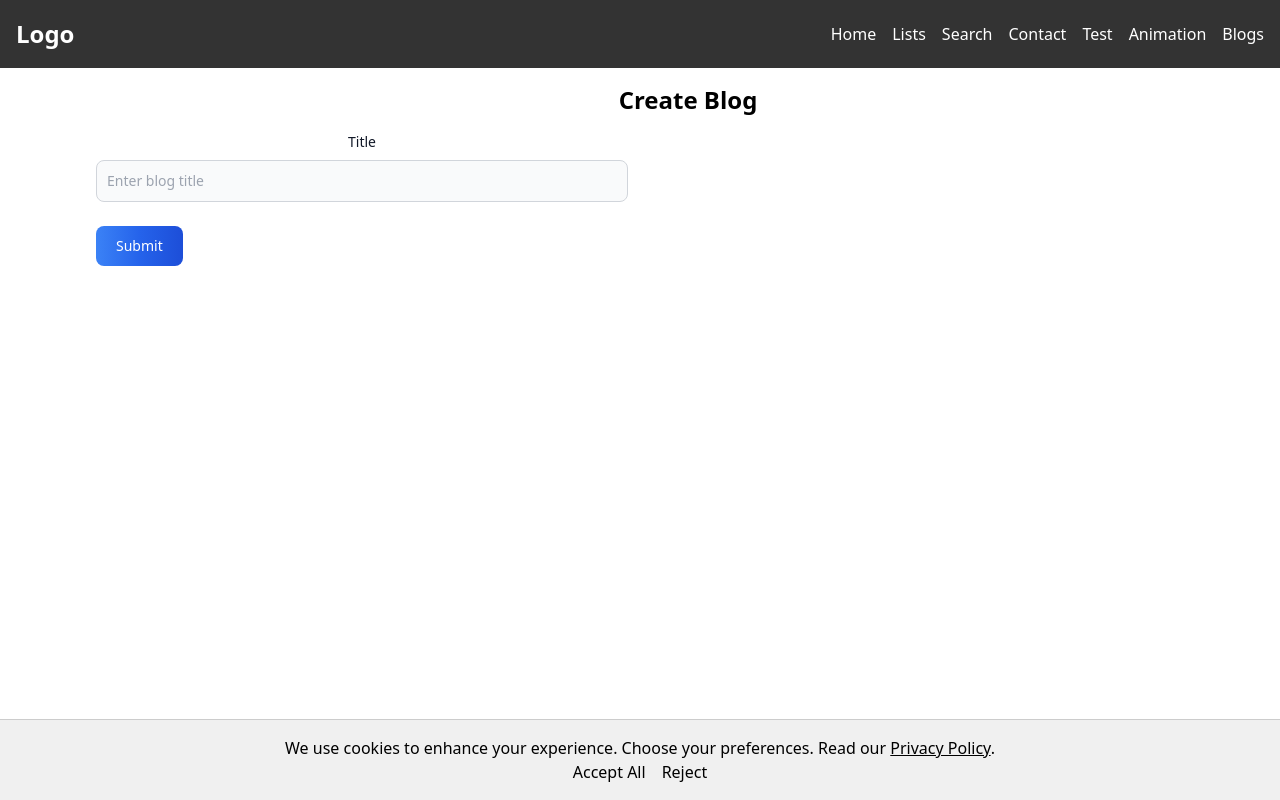
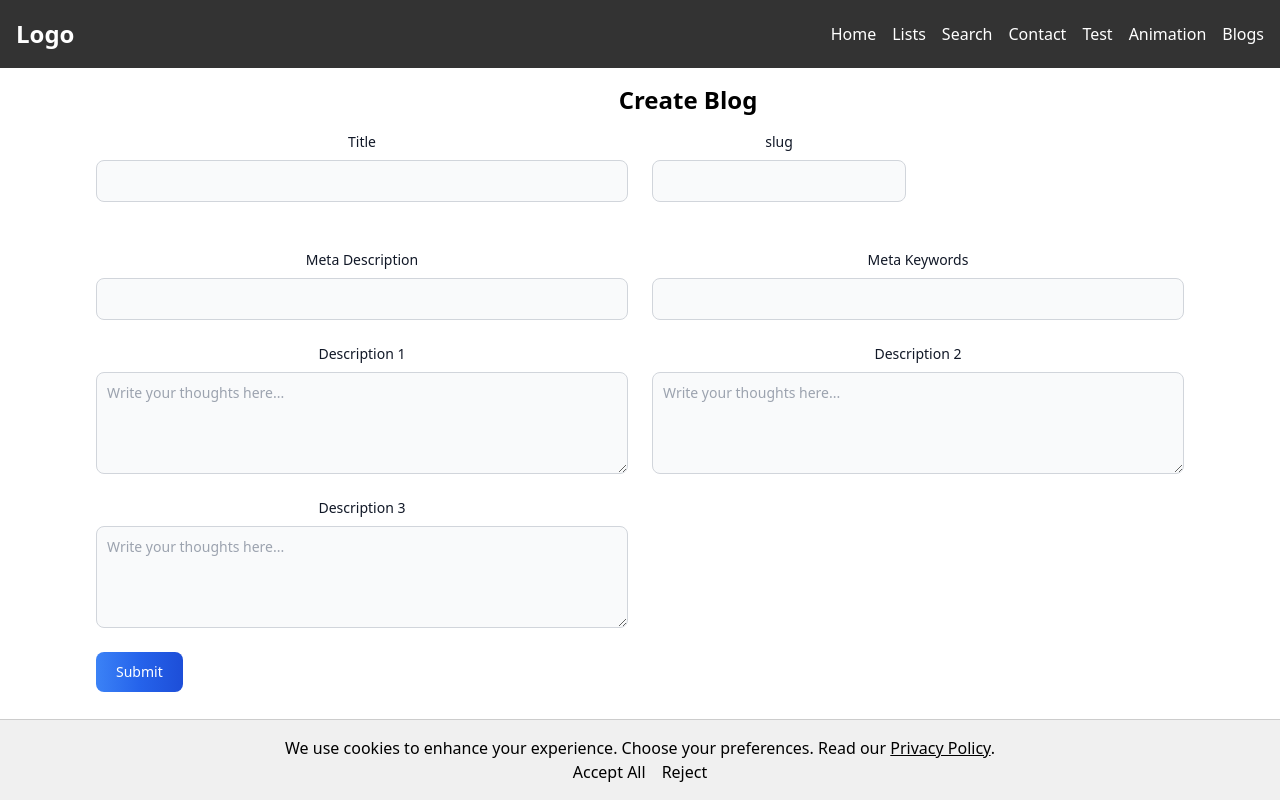
Before and after one commit to AuroCreativeStudio/ajdan, a React (Vite) app in the folder frontend/: page /create in a window 1280 px wide. Built offline with nearby package versions, Linux system fonts and the light colour scheme; no server answers.

Commit message:
blog created

```diff
--- a/frontend/package.json
+++ b/frontend/package.json
@@ -11,7 +11,6 @@
   },
   "dependencies": {
     "axios": "^1.9.0",
-
     "html-react-parser": "^5.2.3",
     "i18next": "^25.0.1",
     "i18next-browser-languagedetector": "^8.0.5",
--- a/frontend/src/cms/pages/BlogCreate.jsx
+++ b/frontend/src/cms/pages/BlogCreate.jsx
@@ -1,60 +1,270 @@
-import React, { useState } from 'react';
-import { createBlogPost } from '../../services/blogService';
+import React, { useState} from 'react'
+import {createBlogPost} from '../../services/blogService'
 
 function BlogCreate() {
  const [formData, setFormData] = useState({
   title: '',
-
+  meta_description: '',
+  meta_keywords: '',
+  // alt_text_image: '',
+  description_1: '',
+  description_2: '',
+  description_3: '',
+  slug: ''
 });
 
+
+  // const image1Ref = useRef();
+  // const image2Ref = useRef();
+  // const image3Ref = useRef();
+  // const videoRef = useRef();
+  // const featuredImageRef = useRef();
+
    const handleChange = (e) => {
-    setFormData({ ...formData, [e.target.name]: e.target.value });
+    const { name, value } = e.target;
+    setFormData({ ...formData, [name]: value });
   };
+
 
   const handleSubmit = async (e) => {
     e.preventDefault();
+
+    // Validate required fields
+    if (!formData.title || !formData.meta_description || !formData.meta_keywords || !formData.slug) {
+      alert('Please fill in all required fields.');
+      return;
+    }
+
     const data = new FormData();
-    Object.entries(formData).forEach(([key, value]) => {
-      data.append(key, value);
-    });
+
+    // Wrap all fields inside a "data" object with the required format
+    const payload = {
+      title: formData.title,
+      slug: formData.slug,
+      meta_description: formData.meta_description,
+      meta_keywords: formData.meta_keywords,
+
+      description_1: [
+        {
+          type: "paragraph",
+          children: [{ type: "text", text: formData.description_1 }],
+        },
+      ],
+      description_2: [
+        {
+          type: "paragraph",
+          children: [{ type: "text", text: formData.description_2 }],
+        },
+      ],
+      description_3: [
+        {
+          type: "paragraph",
+          children: [{ type: "text", text: formData.description_3 }],
+        },
+      ],
+    };
+
+
 
     try {
-      const response = await createBlogPost(data);
-      console.log('Blog created:', response.data);
+      const response = await createBlogPost(payload);
+      console.log('Blog created:', response);
       alert('Blog created successfully!');
     } catch (error) {
       console.error('Error creating blog:', error);
-      alert('Error creating blog.');
+
+      // Debugging: Log server response
+      if (error.response) {
+        console.error('Response data:', error.response.data);
+
+      }
+
+      alert('Error creating blog. Please check the input and try again.');
     }
   };
 
   return (
     <>
      <div className="text-2xl font-semibold ml-24 mt-4 mb-4">Create Blog</div>
-      <form onSubmit={handleSubmit} className="mx-24">
+
+     <form   onSubmit={handleSubmit} className="mx-24">
      <div className="grid gap-6 mb-6 md:grid-cols-2">
      <div>
-            <label htmlFor="title" className="block mb-2 text-sm font-medium text-gray-900">
-              Title
-            </label>
+     <label htmlFor="title" className="block mb-2 text-sm font-medium text-gray-900">Title</label>
      <input
     type="text"
-              id="title"
      name="title"
      value={formData.title}
     onChange={handleChange}
-              placeholder="Enter blog title"
       required
-              className="bg-gray-50 border border-gray-300 text-gray-900 text-sm rounded-lg
-                         focus:ring-blue-500 focus:border-blue-500 block w-full p-2.5"
+     className="bg-gray-50 border border-gray-300 text-gray-900 text-sm rounded-lg focus:ring-blue-500 focus:border-blue-500 block w-full p-2.5"
+     />
+     </div>
+     <div className="grid gap-6 mb-6 md:grid-cols-2">
+          <div>
+            <label htmlFor="title" className="block mb-2 text-sm font-medium text-gray-900">slug</label>
+            <input
+               type="text"
+              id="slug"
+                name="slug"
+              value={formData.slug}
+              onChange={handleChange}
+              required
+              className="bg-gray-50 border border-gray-300 text-gray-900 text-sm rounded-lg focus:ring-blue-500 focus:border-blue-500 block w-full p-2.5"
+
             />
           </div>
 
         </div>
 
-        <div className="flex justify-start">
+  </div>
+  <div className="grid gap-6 mb-6 md:grid-cols-2">
+    <div>
+      <label htmlFor="first_name" className="block mb-2 text-sm font-medium text-gray-900">
+        Meta Description
+      </label>
+      <input
+         type="text"
+            name="meta_description"
+            value={formData.meta_description}
+            onChange={handleChange}
+        className="bg-gray-50 border border-gray-300 text-gray-900 text-sm rounded-lg focus:ring-blue-500 focus:border-blue-500 block w-full p-2.5"
+
+        required
+      />
+    </div>
+    <div>
+      <label htmlFor="last_name" className="block mb-2 text-sm font-medium text-gray-900">
+        Meta Keywords
+      </label>
+      <input
+         type="text"
+            name="meta_keywords"
+            value={formData.meta_keywords}
+            onChange={handleChange}
+        className="bg-gray-50 border border-gray-300 text-gray-900 text-sm rounded-lg focus:ring-blue-500 focus:border-blue-500 block w-full p-2.5"
+
+        required
+      />
+    </div>
+
+
+  {/* <div>
+  <label htmlFor="image" className="block mb-2 text-sm font-medium text-gray-900">
+    Upload Image
+  </label>
+  <input
+  type="file"
+  id="image"
+  name="image1"
+  accept="image/*"
+  ref={image1Ref}
+    className="block w-full text-sm text-gray-900 border border-gray-300 rounded-lg cursor-pointer bg-gray-50 focus:outline-none focus:ring-2 focus:ring-blue-500"
+  />
+</div> */}
+
+
+{/*
+  <div className="flex items-center justify-center w-full">
+          <label
+            htmlFor="featured_image"
+            className="flex flex-col items-center justify-center w-full h-64 border-2 border-gray-300 border-dashed rounded-lg cursor-pointer bg-gray-50 hover:bg-gray-100"
+          >
+            Featured Image
+            <div className="flex flex-col items-center justify-center pt-5 pb-6">
+              <svg
+                className="w-8 h-8 mb-4 text-gray-500"
+                aria-hidden="true"
+                xmlns="http://www.w3.org/2000/svg"
+                fill="none"
+                viewBox="0 0 20 16"
+              >
+                <path
+                  stroke="currentColor"
+                  strokeLinecap="round"
+                  strokeLinejoin="round"
+                  strokeWidth="2"
+                  d="M13 13h3a3 3 0 0 0 0-6h-.025A5.56 5.56 0 0 0 16 6.5A5.5 5.5 0 0 0 5.207 5.021C5.137 5.017 5.071 5 5 5a4 4 0 0 0 0 8h2.167M10 15V6m0 0L8 8m2-2 2 2"
+                />
+              </svg>
+              <p className="mb-2 text-sm text-gray-500">
+                <span className="font-semibold">Click to upload</span> or drag and drop
+              </p>
+              <p className="text-xs text-gray-500">SVG, PNG, JPG or GIF (MAX. 800x400px)</p>
+            </div>
+            <input
+              id="dropzone-file"
+              type="file"
+               ref={featuredImageRef}
+               onChange={handleChange}
+               className="hidden"
+            />
+          </label>
+        </div> */}
+{/* <div>
+      <label htmlFor="first_name" className="block mb-2 text-sm font-medium text-gray-900  ">
+        Text Image
+      </label>
+      <input
+        type="text"
+        id="first_name"
+        className="bg-gray-50 border border-gray-300 text-gray-900 text-sm rounded-lg focus:ring-blue-500 focus:border-blue-500 block w-full p-2.5"
+        placeholder="John"
+        required
+      />
+    </div> */}
+
+    <div>
+  <label htmlFor="message" className="block mb-2 text-sm font-medium text-gray-900">
+    Description 1
+  </label>
+ <textarea
+  id="description_1"
+  name="description_1"
+  rows="4"
+  value={formData.description_1}
+  onChange={handleChange}
+  className="block p-2.5 w-full text-sm text-gray-900 bg-gray-50 rounded-lg border border-gray-300 focus:ring-blue-500 focus:border-blue-500"
+  placeholder="Write your thoughts here..."
+></textarea>
+
+</div>
+<div>
+  <label htmlFor="message" className="block mb-2 text-sm font-medium text-gray-900">
+    Description 2
+  </label>
+<textarea
+  id="description_2"
+  name="description_2"
+  rows="4"
+ value={formData.description_2}
+  onChange={handleChange}
+  className="block p-2.5 w-full text-sm text-gray-900 bg-gray-50 rounded-lg border border-gray-300 focus:ring-blue-500 focus:border-blue-500"
+  placeholder="Write your thoughts here..."
+></textarea>
+
+</div>
+<div>
+  <label htmlFor="message" className="block mb-2 text-sm font-medium text-gray-900">
+    Description 3
+  </label>
+ <textarea
+  id="description_3"
+  name="description_3"
+  rows="4"
+  value={formData.description_3}
+  onChange={handleChange}
+  className="block p-2.5 w-full text-sm text-gray-900 bg-gray-50 rounded-lg border border-gray-300 focus:ring-blue-500 focus:border-blue-500"
+  placeholder="Write your thoughts here..."
+></textarea>
+
+</div>
+  </div>
+</form>
+<div className="flex ml-24 justify-start">
   <button
-            type="submit"
+    type="button"
+    onClick={handleSubmit}
     className="text-white bg-gradient-to-r from-blue-500 via-blue-600 to-blue-700
                hover:bg-gradient-to-br focus:ring-4 focus:outline-none focus:ring-blue-300
                font-medium rounded-lg text-sm px-5 py-2.5 text-center mb-8"
@@ -62,9 +272,10 @@ function BlogCreate() {
     Submit
   </button>
 </div>
-      </form>
+
+
  </>
-  );
+)
 }
 
-export default BlogCreate;
+export default BlogCreate
--- a/frontend/src/services/blogService.js
+++ b/frontend/src/services/blogService.js
@@ -27,10 +27,8 @@ export const fetchBlogByDocumentId = (documentId, locale = 'en') =>
     },
   });
 
-
-
-export const createBlogPost = (formData) => {
-  return axios.post('http://localhost:1337/api/blogs-and-news', {
-    data: formData
+export const createBlogPost = async (formData) => {
+  return axios.post(`${API_URL}/api/blogs-and-news`, {
+    data: formData, // no need to wrap in FormData or set content-type
   });
 };
```
Also changed, not shown: 1 other file (tests, documents, lock files or other folders). Lines whose indentation alone changed are shown as unchanged.
